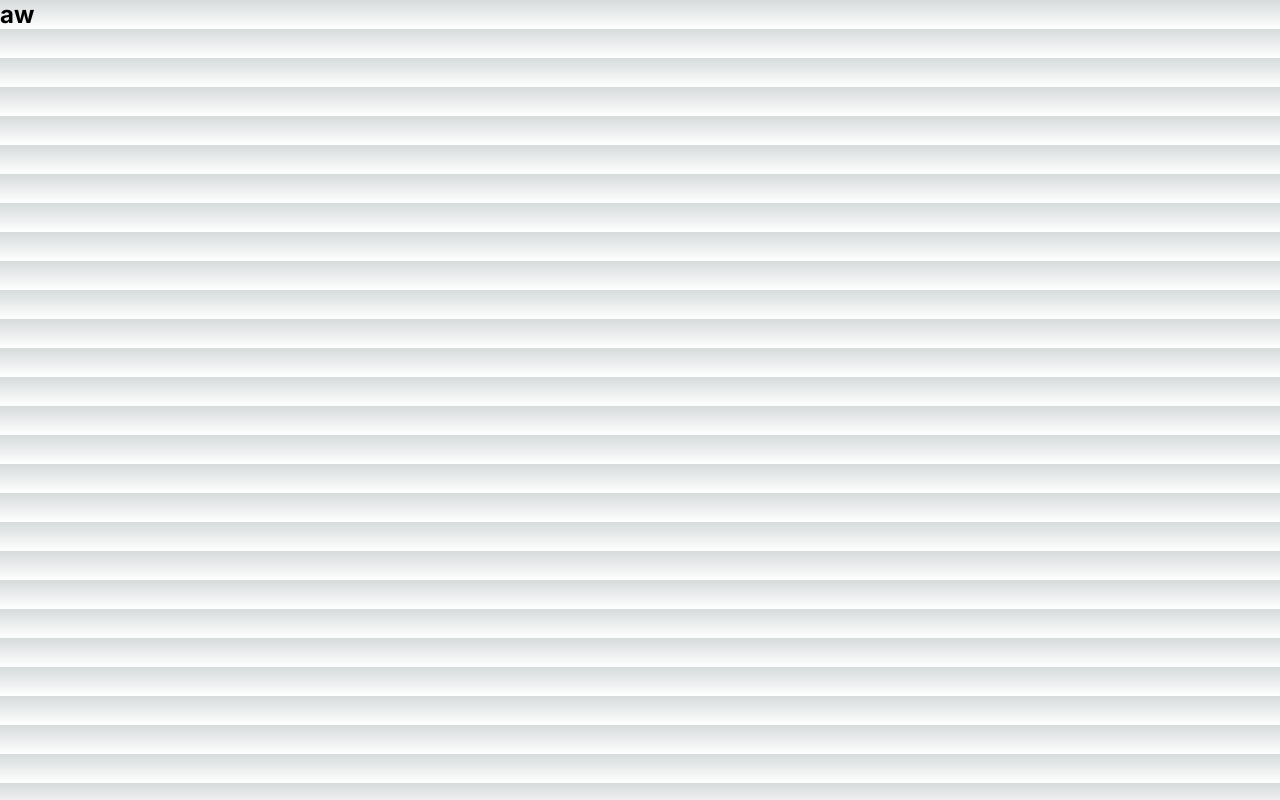
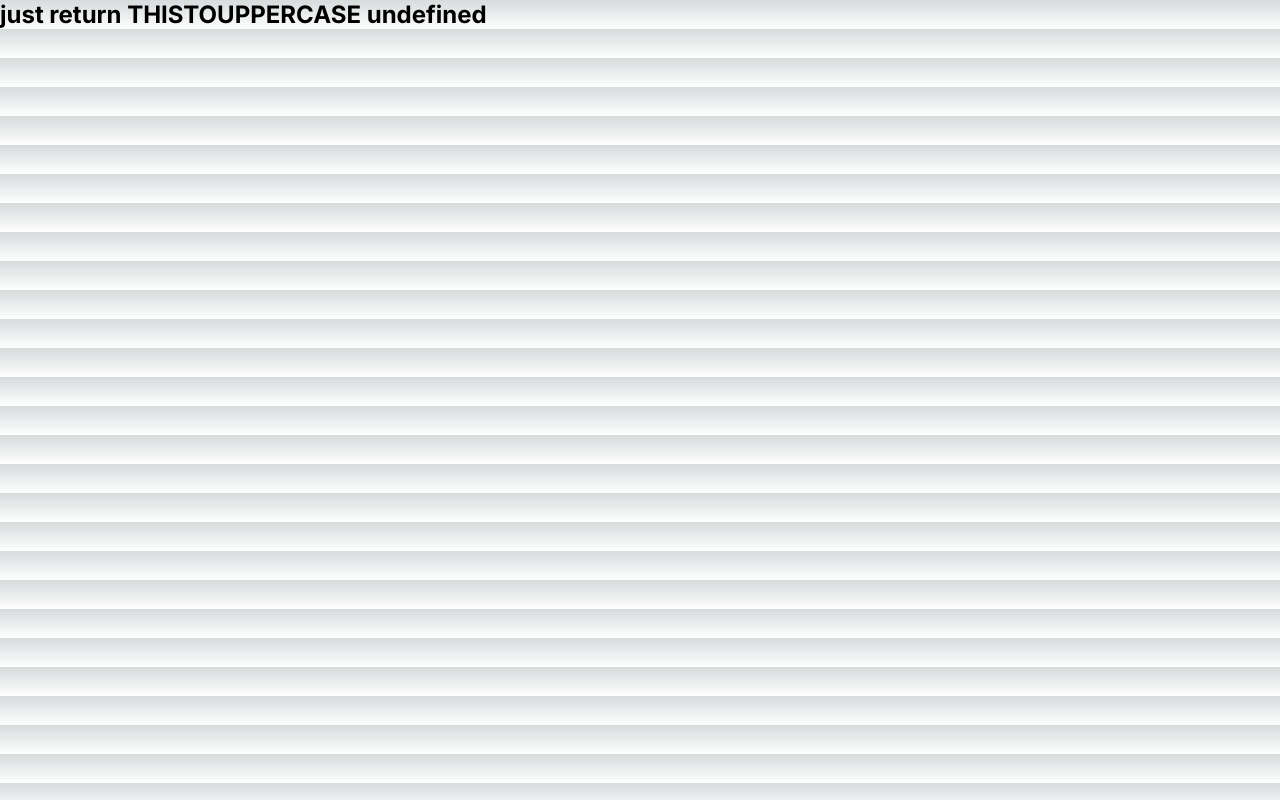
Before and after one commit to SKYD0TS/frontendtest-main, a Next.js app: page /fprop in a window 1280 px wide. Built offline with nearby package versions, Linux system fonts and the light colour scheme.

Commit message:
fprop
	modified:   src/app/fprop/page.tsx

```diff
--- a/src/app/fprop/page.tsx
+++ b/src/app/fprop/page.tsx
@@ -1,18 +1,44 @@
-export function F(props: { args: () => void }) {
-    console.log(props)
-    return (
-        <h2>aw</h2>
-    )
+'use client'
+import { FC, ReactNode } from "react";
+
+interface Function {
+    [key: string]: ((...args: any[]) => any);
+}
+
+interface Column {
+    f: string, args: any[];
+}
+
+export function F({ columns, functions }: { columns: Column[], functions: Function }) {
+    console.log(columns)
+    console.log(functions)
+
+    // this works beautifully
+    const the = () => Object.entries(columns).map(([ck, cv]) => {
+        try {
+            if (!functions[cv.f] && !(typeof functions[cv.f] === 'function')) {
+                throw new Error('no function of: ' + cv.f)
+            }
+            return functions[cv.f](...cv.args)
+        } catch (err) {
+            console.log(err)
+        }
+    }).reduce((pv, v) => pv + ' ' + v)
+    return <h2>{the()}</h2>
+    // return M <
 }
 
 export default function Page() {
-    function arg() {
-        console.log('xa')
+    const functions = {
+        identity: (value: any) => value,
+        toUpperCase: (value: string) => value.toUpperCase(),
+        // concatenate: (str1: string, str2: string) => str1 + str2,
     }
+    const columns = [
+        { f: 'identity', args: ['just return'] },
+        { f: 'toUpperCase', args: ['thistouppercase'] },
+        { f: 'concatenate', args: ['conc', 'ate'] },
+    ]
 
-    return (
-        <div>
-            <F args={arg}></F>
-        </div >
-    )
+    return <F columns={columns} functions={functions} />
 }
```
